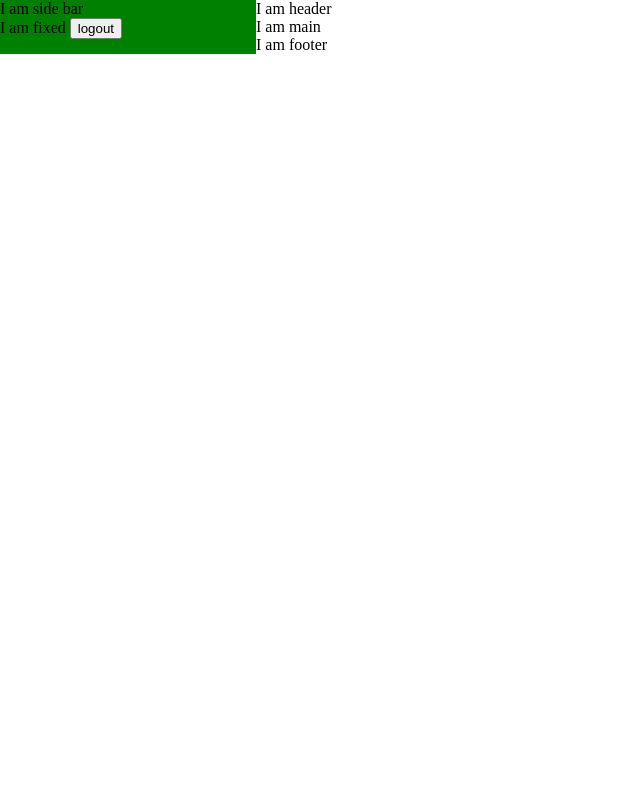
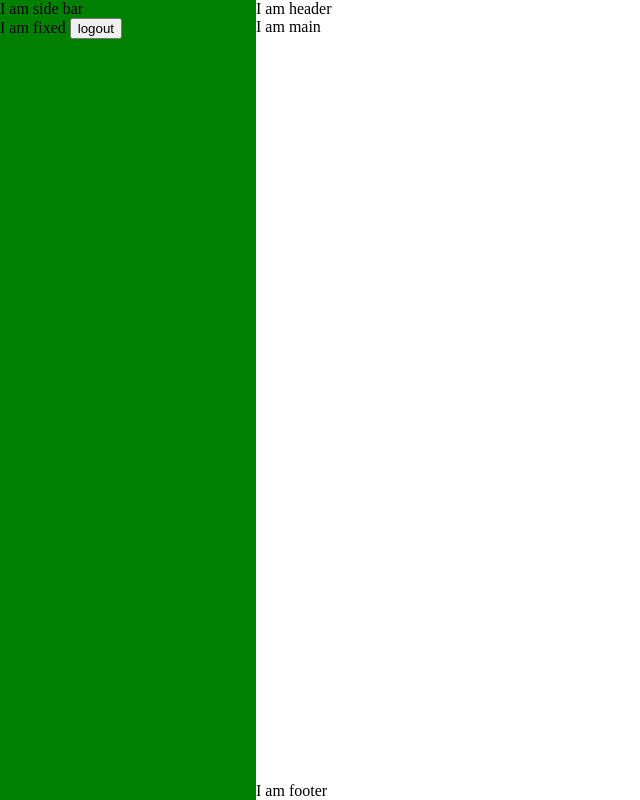
Before and after one commit to dyweb/go.ice, a Vue app in the folder udash/ui/: page /#/ in a window 1280 px wide. Shown: the whole page, without its empty margins (0-640 px from the left). Built offline with nearby package versions, Linux system fonts and the light colour scheme.

Commit message:
[ui] Set height to 100% on html,body and app #43
- don't know why it was not needed in playground ...
- https://stackoverflow.com/questions/20681420/css-height-not-working-if-body-has-min-height
- https://www.kirupa.com/html5/make_body_take_up_full_browser_height.htm

```diff
--- a/udash/ui/src/App.vue
+++ b/udash/ui/src/App.vue
@@ -3,9 +3,70 @@
 </template>
 
 <style>
+/*
+  https://stackoverflow.com/questions/20681420/css-height-not-working-if-body-has-min-height
+  https://www.kirupa.com/html5/make_body_take_up_full_browser_height.htm
+  */
+html {
+  height: 100%;
+}
+
 body {
+  min-height: 100%;
+
   /*  chrome set it to 8px ... */
   margin: 0;
+  padding: 0;
+
+  /*background-color: #ffcc00;*/
+}
+
+#app {
+  height: 100vh;
+  margin: 0;
+  padding: 0;
+  /*background-color: lawngreen;*/
+}
+
+#dashboard {
+  min-height: 100%;
+  display: flex;
+}
+
+#side-bar {
+  /* width: 20%; */
+  /* position: fixed; */
+  /* height: 100%; */
+  background-color: green;
+  flex: 0 0 20%;
+}
+
+.fixed {
+  position: fixed;
+}
+
+#content {
+  display: flex;
+  flex-direction: column;
+  /* height: 100%; */
+}
+
+#content-main {
+  flex-grow: 1;
+}
+
+#login {
+  display: flex;
+  justify-content: center;
+  align-items: center;
+
   height: 100%;
 }
+
+#login-box {
+  background-color: blue;
+  color: white;
+  padding: 50px;
+  border-radius: 5%;
+}
 </style>
--- a/udash/ui/src/views/Home.vue
+++ b/udash/ui/src/views/Home.vue
@@ -19,31 +19,4 @@ export default {
 };
 </script>
 
-<style scoped>
-#dashboard {
-  min-height: 100%;
-  display: flex;
-}
-
-#side-bar {
-  /* width: 20%; */
-  /* position: fixed; */
-  /* height: 100%; */
-  background-color: green;
-  flex: 0 0 20%;
-}
-
-.fixed {
-  position: fixed;
-}
-
-#content {
-  display: flex;
-  flex-direction: column;
-  /* height: 100%; */
-}
-
-#content-main {
-  flex-grow: 1;
-}
-</style>
+<style scoped></style>
--- a/udash/ui/src/views/Login.vue
+++ b/udash/ui/src/views/Login.vue
@@ -17,19 +17,4 @@ export default {
 };
 </script>
 
-<style scoped>
-#login {
-  display: flex;
-  justify-content: center;
-  align-items: center;
-
-  height: 100%;
-}
-
-#login-box {
-  background-color: blue;
-  color: white;
-  padding: 50px;
-  border-radius: 5%;
-}
-</style>
+<style scoped></style>
```
